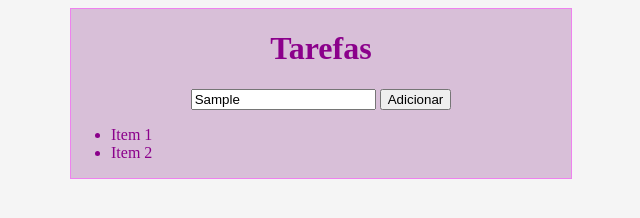
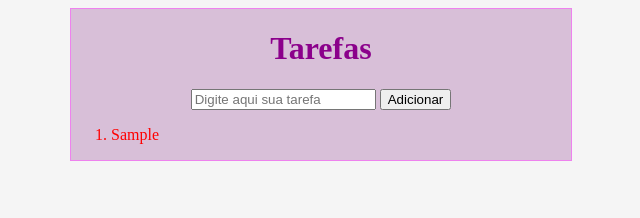
Before and after one commit to AnaZanini28/atividade2209, a plain HTML site: page index.html in a window 1280 px wide. Both pictures are taken after typing "Sample" into the empty fields and a click on the button "Adicionar". Shown: the whole page, without its empty margins (319-959 px from the left). Drawn offline with Linux system fonts and the light colour scheme.

Commit message:
finalizado atividade de tarefas

```diff
--- a/index.html
+++ b/index.html
@@ -6,20 +6,16 @@
     <title>Atividade 22/09</title>
     <link href="tarefas.js" rel="stylesheet">
     <link href="tarefas.css" rel="stylesheet">
-
 </head>
-
 
 <body>
 <div>
     <h1>Tarefas</h1>
-    <input type="text" placeholder="Digite aqui sua tarefa">
-    <button>Adicionar</button>
+    <input type="text" id="tarefa" placeholder="Digite aqui sua tarefa" >
+    <button id="adicionar">Adicionar</button>
 
-        <ul>
-            <li>Item 1</li>
-            <li>Item 2</li>
-        </ul>
+        <ol id=tarefas>
+        </ol>
 
     <script src="tarefas.js"></script>
 </div>
--- a/tarefas.css
+++ b/tarefas.css
@@ -11,6 +11,13 @@ body{
     background-color: whitesmoke ;
 }
 
-ul{
+ol{
     text-align: left;
 }
+
+.paraFazer{
+    color: red;
+}
+.feitas{
+    color: green;
+}
--- a/tarefas.js
+++ b/tarefas.js
@@ -0,0 +1,44 @@
+var botaoAdicionar = document.getElementById('adicionar');
+var inputTarefa = document.getElementById('tarefa');
+
+inputTarefa.onkeypress = function(evento){
+    if(evento.key == 'Enter'){
+        adicionar();
+    }
+}
+
+    botaoAdicionar.addEventListener('click', adicionar);
+
+    function adicionar(){
+        var tarefa = inputTarefa.value;
+
+    if(tarefa !== ''){
+        var li = document.createElement('li');
+        li.innerText = tarefa;
+
+//        li.style.color = 'red';
+//
+//        li.onclick = function(){
+//          li.style.color = 'green';
+//        }
+//
+//        li.ondblclick = function(){
+//            li.style.color = 'red';
+//        }
+
+        li.classList.add('paraFazer');
+        li.onclick = function(){
+            li.classList.remove('paraFazer');
+            li.classList.add('feitas');
+        }
+        li.ondblclick = function(){
+            li.classList.remove('feitas');
+            li.classList.add('paraFazer');
+        }
+
+        var ol = document.getElementById('tarefas');
+        ol.appendChild(li);
+
+        inputTarefa.value = '';
+    }
+}
```
